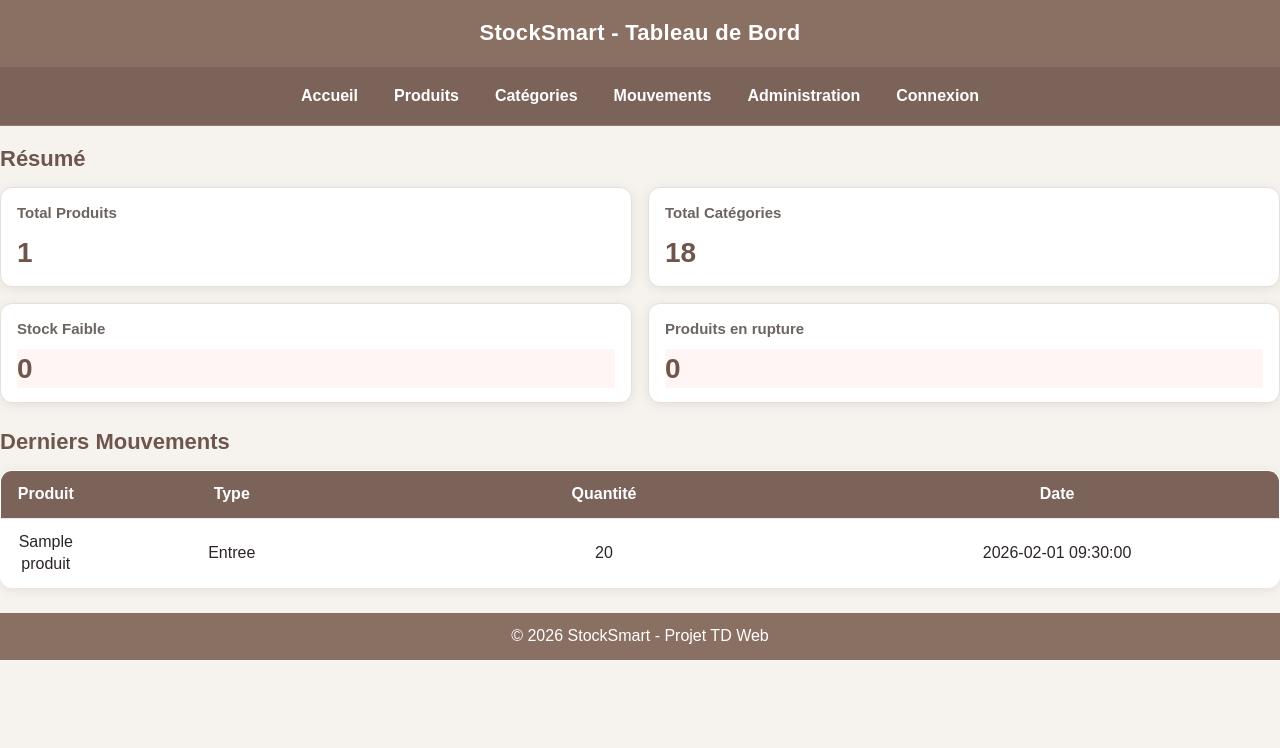
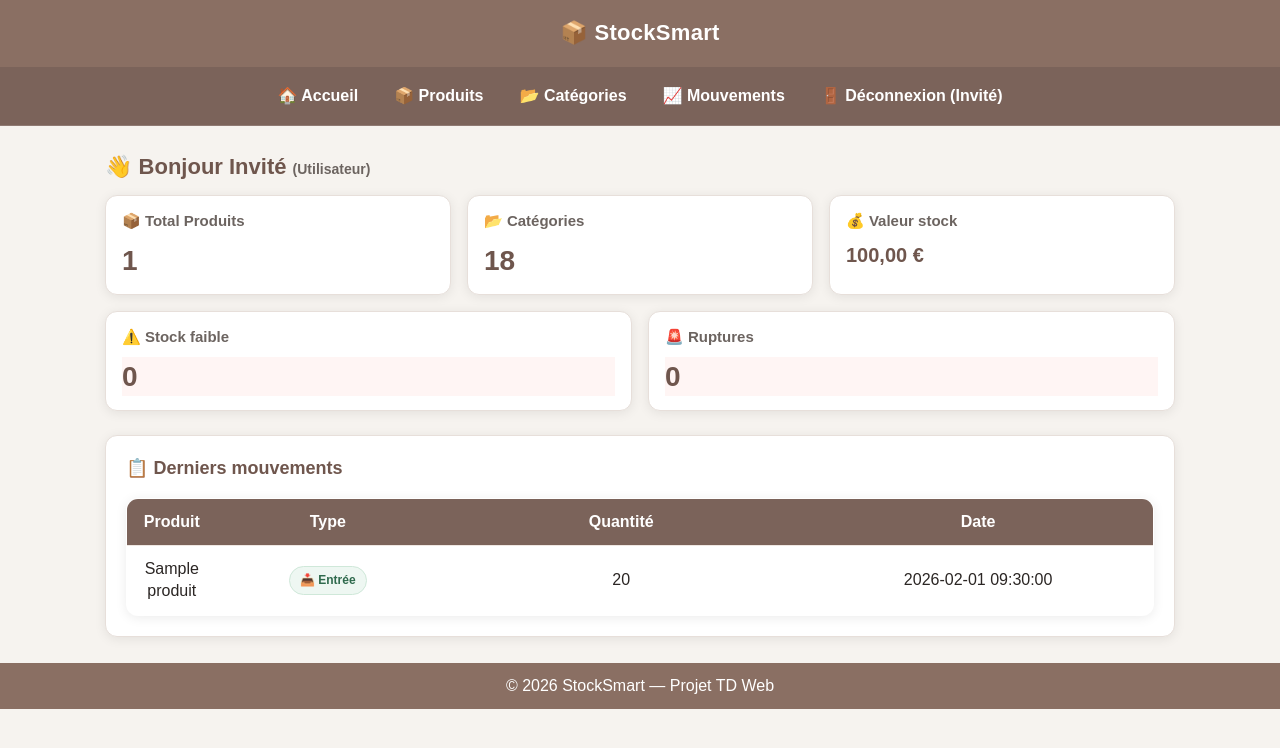
Before and after one commit to Ndwr04/Projetweb-StockSmart, a PHP site: page / in a window 1280 px wide. Shown: the top 748 px of the page. Run offline with PHP 8.4, Linux system fonts and the light colour scheme; data comes from the database, SQL or seed files in the repository; tables that the repository leaves empty hold one stand-in row (values such as "Sample post").

Commit message:
Refactor index.php for improved readability and structure

```diff
--- a/index.php
+++ b/index.php
@@ -2,94 +2,151 @@
 session_start();
 require_once 'config.php';
 
-// FIX TEMPORAIRE : Force login
-if (!isset($_SESSION['user_id'])) {
-    $_SESSION['user_id'] = 1;
-    $_SESSION['user_nom'] = 'Rose Pretty';
-    $_SESSION['user_role'] = 'admin';
+$user_nom = $_SESSION['user_nom'] ?? 'Invité';
+$user_role = $_SESSION['user_role'] ?? 'Utilisateur';
+
+function h($str) {
+    return htmlspecialchars($str ?? '', ENT_QUOTES, 'UTF-8');
 }
 
-$user_nom = $_SESSION['user_nom'];
-$user_role = $_SESSION['user_role'];
+function isAdmin() {
+    return ($_SESSION['user_role'] ?? '') === 'admin';
+}
 
 // 1) Totaux produits / catégories
-$sqlTotalProd = "SELECT COUNT(*) AS total FROM produits";
+$sqlTotalProd = "SELECT COUNT(*) FROM produits";
 $totalProduits = (int)$pdo->query($sqlTotalProd)->fetchColumn();
 
-$sqlTotalCat = "SELECT COUNT(*) AS total FROM categories";
+$sqlTotalCat = "SELECT COUNT(*) FROM categories";
 $totalCategories = (int)$pdo->query($sqlTotalCat)->fetchColumn();
 
 // 2) Stock faible
-$sqlStockFaible = "SELECT COUNT(*) AS nb FROM produits WHERE quantite > 0 AND quantite <= seuil_alerte";
+$sqlStockFaible = "SELECT COUNT(*) FROM produits WHERE quantite > 0 AND quantite <= seuil_alerte";
 $stockFaible = (int)$pdo->query($sqlStockFaible)->fetchColumn();
 
 // 3) Ruptures
-$sqlRuptures = "SELECT COUNT(*) AS nb FROM produits WHERE quantite = 0";
+$sqlRuptures = "SELECT COUNT(*) FROM produits WHERE quantite = 0";
 $ruptures = (int)$pdo->query($sqlRuptures)->fetchColumn();
 
-// 4) Mouvements
+// 4) Valeur totale du stock
+$valeurStock = (float)($pdo->query("SELECT COALESCE(SUM(prix * quantite), 0) FROM produits")->fetchColumn());
+
+// 5) Mouvements
 $sqlMvts = "SELECT m.date_mouvement, m.type_mouvement, m.quantite, p.nom AS produit_nom
-            FROM mouvements m JOIN produits p ON m.produit_id = p.id
-            ORDER BY m.date_mouvement DESC LIMIT 5";
-$stmtMvts = $pdo->query($sqlMvts);
-$derniersMouvements = $stmtMvts->fetchAll(PDO::FETCH_ASSOC);
+            FROM mouvements m
+            INNER JOIN produits p ON m.produit_id = p.id
+            ORDER BY m.date_mouvement DESC
+            LIMIT 8";
+$derniersMouvements = $pdo->query($sqlMvts)->fetchAll(PDO::FETCH_ASSOC);
+
+// 6) Produits en alerte
+$produitsAlerte = $pdo->query("
+    SELECT p.nom, p.quantite, p.seuil_alerte, c.nom AS categorie
+    FROM produits p
+    LEFT JOIN categories c ON p.categorie_id = c.id
+    WHERE p.quantite <= p.seuil_alerte
+    ORDER BY p.quantite ASC
+    LIMIT 5
+")->fetchAll(PDO::FETCH_ASSOC);
 ?>
 
 <!DOCTYPE html>
 <html lang="fr">
 <head>
     <meta charset="UTF-8">
-    <title>StockSmart - Tableau de bord</title>
+    <meta name="viewport" content="width=device-width, initial-scale=1.0">
+    <title>StockSmart — Tableau de bord</title>
     <link rel="stylesheet" href="css/style.css">
 </head>
 <body>
 
 <header>
-    <h1>StockSmart - Tableau de Bord</h1>
+    <h1>📦 StockSmart</h1>
 </header>
 
 <nav>
-    <a href="index.php">Accueil</a>
-    <a href="pages/produits.php">Produits</a>
-    <a href="pages/categories.php">Catégories</a>
-    <a href="pages/mouvements.php">Mouvements</a>
-    <a href="pages/admin.php">Administration</a>
-    <a href="pages/login.php">Connexion</a>
+    <a href="index.php">🏠 Accueil</a>
+    <a href="pages/produits.php">📦 Produits</a>
+    <a href="pages/categories.php">📂 Catégories</a>
+    <a href="pages/mouvements.php">📈 Mouvements</a>
+    <?php if (isAdmin()): ?>
+        <a href="pages/admin.php">⚙️ Admin</a>
+    <?php endif; ?>
+    <a href="pages/logout.php">🚪 Déconnexion (<?= h($user_nom) ?>)</a>
 </nav>
 
-<div class="container">
+<div class="page-entity">
 
-    <h2>Résumé</h2>
+    <h2>👋 Bonjour <?= h($user_nom) ?> <small style="font-size:14px;color:var(--muted);">(<?= h($user_role) ?>)</small></h2>
 
+    <!-- CARTES RÉSUMÉ -->
     <div class="resume-grid">
         <div class="resume-row">
             <div class="card">
-                <h3>Total Produits</h3>
-                <p id="totalProduits"><?php echo $totalProduits; ?></p>
+                <h3>📦 Total Produits</h3>
+                <p><?= $totalProduits ?></p>
             </div>
-
             <div class="card">
-                <h3>Total Catégories</h3>
-                <p id="totalCategories"><?php echo $totalCategories; ?></p>
+                <h3>📂 Catégories</h3>
+                <p><?= $totalCategories ?></p>
+            </div>
+            <div class="card">
+                <h3>💰 Valeur stock</h3>
+                <p style="font-size:20px;"><?= number_format($valeurStock, 2, ',', ' ') ?> €</p>
             </div>
         </div>
-
         <div class="resume-row">
             <div class="card">
-                <h3>Stock Faible</h3>
-                <p id="stockFaible" class="alert"><?php echo $stockFaible; ?></p>
+                <h3>⚠️ Stock faible</h3>
+                <p class="alert"><?= $stockFaible ?></p>
             </div>
-
             <div class="card">
-                <h3>Produits en rupture</h3>
-                <p id="ruptureStock" class="alert"><?php echo $ruptures; ?></p>
+                <h3>🚨 Ruptures</h3>
+                <p class="alert"><?= $ruptures ?></p>
             </div>
         </div>
     </div>
 
-    <section class="section-mouvements">
-        <h2>Derniers Mouvements</h2>
+    <!-- PRODUITS EN ALERTE -->
+    <?php if ($stockFaible > 0 || $ruptures > 0): ?>
+    <div class="section">
+        <h3>🚨 Produits nécessitant attention</h3>
+        <table>
+            <thead>
+                <tr>
+                    <th>Produit</th>
+                    <th>Catégorie</th>
+                    <th>Stock actuel</th>
+                    <th>Seuil alerte</th>
+                    <th>État</th>
+                </tr>
+            </thead>
+            <tbody>
+                <?php foreach ($produitsAlerte as $p): ?>
+                <tr>
+                    <td><strong><?= h($p['nom']) ?></strong></td>
+                    <td><?= h($p['categorie'] ?? '-') ?></td>
+                    <td>
+                        <span class="badge <?= $p['quantite'] == 0 ? 'badge-danger' : 'badge-warn' ?>">
+                            <?= $p['quantite'] ?>
+                        </span>
+                    </td>
+                    <td><?= $p['seuil_alerte'] ?></td>
+                    <td>
+                        <span class="badge <?= $p['quantite'] == 0 ? 'badge-danger' : 'badge-warn' ?>">
+                            <?= $p['quantite'] == 0 ? '🚨 Rupture' : '⚠️ Faible' ?>
+                        </span>
+                    </td>
+                </tr>
+                <?php endforeach; ?>
+            </tbody>
+        </table>
+    </div>
+    <?php endif; ?>
 
+    <!-- DERNIERS MOUVEMENTS -->
+    <div class="section">
+        <h3>📋 Derniers mouvements</h3>
         <table>
             <thead>
                 <tr>
@@ -100,33 +157,33 @@ $derniersMouvements = $stmtMvts->fetchAll(PDO::FETCH_ASSOC);
                 </tr>
             </thead>
             <tbody>
-                <?php if (empty($derniersMouvements)) : ?>
+                <?php if (empty($derniersMouvements)): ?>
                     <tr>
-                        <td colspan="4" style="color:#6c6460; padding:18px;">
+                        <td colspan="4" style="color:var(--muted);padding:18px;">
                             Aucun mouvement enregistré pour le moment.
                         </td>
                     </tr>
-                <?php else : ?>
-                    <?php foreach ($derniersMouvements as $mvt) : ?>
-                        <tr>
-                            <td><?php echo htmlspecialchars($mvt['produit_nom']); ?></td>
-                            <td><?php echo htmlspecialchars(ucfirst($mvt['type_mouvement'])); ?></td>
-                            <td><?php echo (int)$mvt['quantite']; ?></td>
-                            <td><?php echo htmlspecialchars($mvt['date_mouvement']); ?></td>
-                        </tr>
+                <?php else: ?>
+                    <?php foreach ($derniersMouvements as $m): ?>
+                    <tr>
+                        <td><?= h($m['produit_nom']) ?></td>
+                        <td>
+                            <span class="badge <?= $m['type_mouvement'] === 'entree' ? 'badge-success' : 'badge-danger' ?>">
+                                <?= $m['type_mouvement'] === 'entree' ? '📥 Entrée' : '📤 ' . ucfirst(h($m['type_mouvement'])) ?>
+                            </span>
+                        </td>
+                        <td><?= (int)$m['quantite'] ?></td>
+                        <td><?= h($m['date_mouvement']) ?></td>
+                    </tr>
                     <?php endforeach; ?>
                 <?php endif; ?>
             </tbody>
         </table>
-    </section>
+    </div>
 
 </div>
 
-<footer>
-    © 2026 StockSmart - Projet TD Web
-</footer>
-
+<footer>© 2026 StockSmart — Projet TD Web</footer>
 <script src="JavaScript/scrip.js"></script>
-
 </body>
 </html>
```
